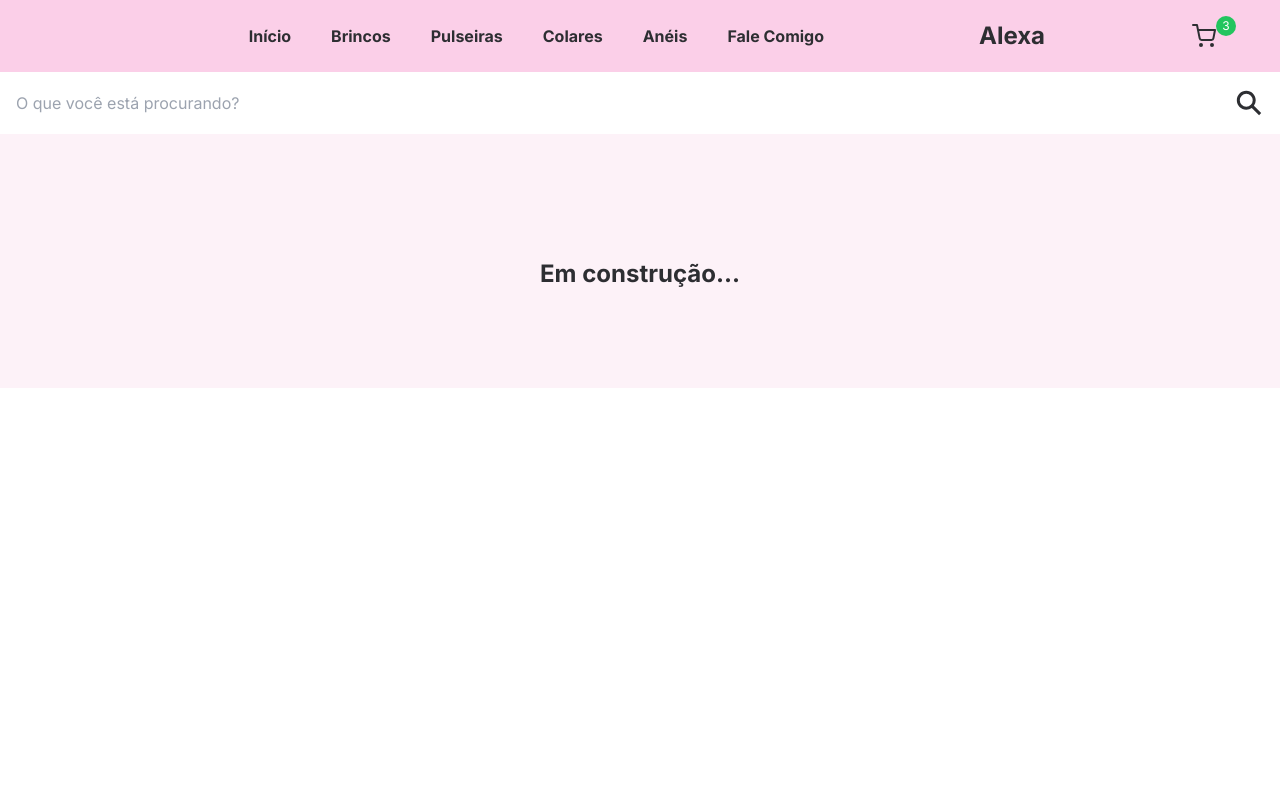
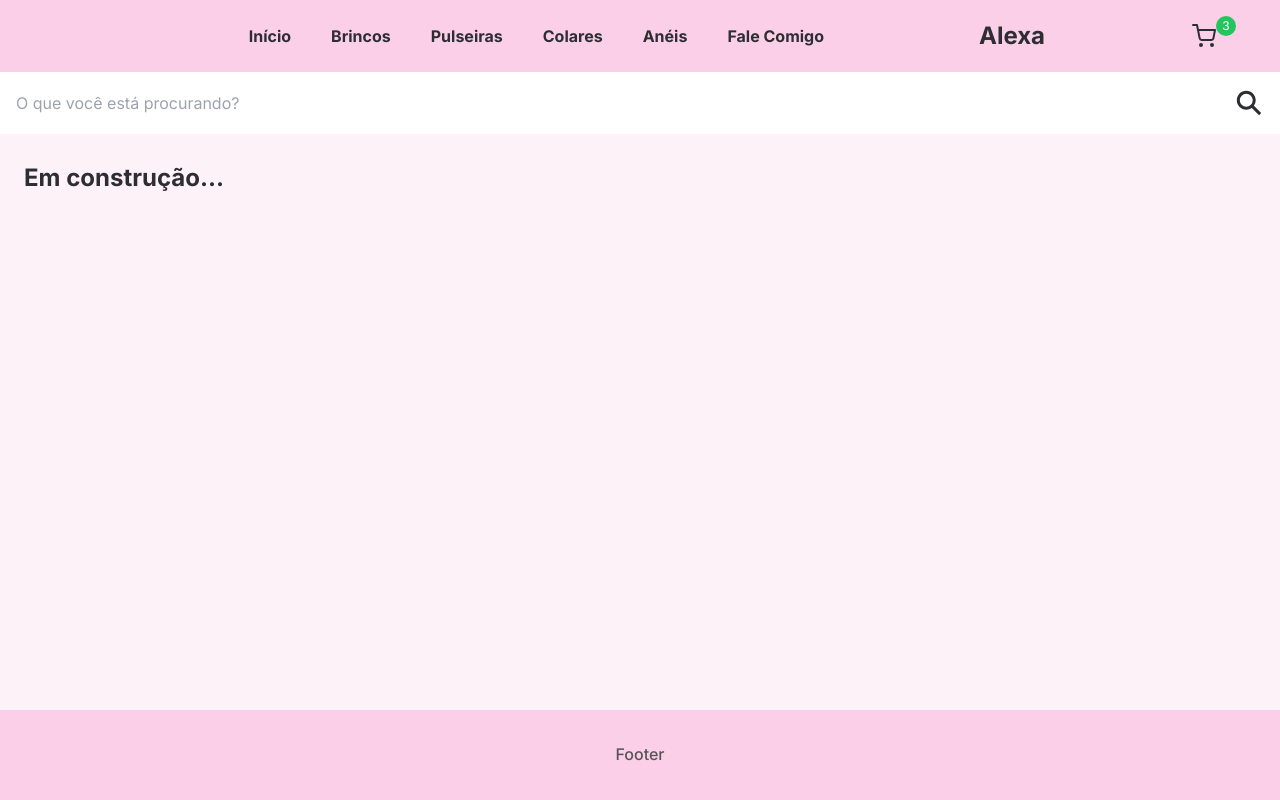
Before and after one commit to cafe51/Alexa-semijoias, a Next.js app in the folder alexa-site/: page / in a window 1280 px wide. Built offline with nearby package versions, Linux system fonts and the light colour scheme.

Commit message:
created BodyWithHeaderAndFooter component

```diff
--- a/alexa-site/src/app/carrinho/page.tsx
+++ b/alexa-site/src/app/carrinho/page.tsx
@@ -1,7 +1,7 @@
-import Header from '../components/Header';
 import db from '../../../public/db/db.json';
 import { ProductType } from '../utils/types';
 import CartItem from './CartItem';
+import BodyWithHeaderAndFooter from '../components/BodyWithHeaderAndFooter';
 
 const produtoMock1 = db.aneis[1];
 const produtoMock2 = db.brincos[0];
@@ -12,9 +12,7 @@ const mockProdutos = [produtoMock1, produtoMock2, produtoMock3];
 
 export default function Carrinho() {
     return (
-        <div className="secColor ">
-            <Header />
-            <main className="flex text-start flex-col gap-4 items-start justify-between pt-40 p-6">
+        <BodyWithHeaderAndFooter>
             <h2 className='text-center self-center'>FINALIZE SUA COMPRA</h2>
             <section className='flex flex-col gap-1'>
                 {
@@ -46,8 +44,6 @@ export default function Carrinho() {
                         Continuar comprando
                 </button>
             </section>
-            </main>
-        </div>
-
+        </BodyWithHeaderAndFooter>
     );
 }
--- /dev/null
+++ b/alexa-site/src/app/components/BodyWithHeaderAndFooter.tsx
@@ -0,0 +1,18 @@
+import Footer from './Footer';
+import Header from './Header';
+
+export default function BodyWithHeaderAndFooter({
+    children,
+}: Readonly<{
+  children: React.ReactNode;
+}>) {
+    return (
+        <div className="flex flex-col justify-between min-h-screen secColor">
+            <Header />
+            <main className="flex text-start flex-col gap-4 items-start justify-between pt-40 p-6">
+                { children }
+            </main>
+            <Footer />
+        </div>
+    );
+}
--- a/alexa-site/src/app/components/Card.tsx
+++ b/alexa-site/src/app/components/Card.tsx
@@ -37,7 +37,7 @@ export default function Card({ cardData, productType }: {cardData: ProductType,
 
 
     return (
-        <section className="flex flex-col text-center  w-5/12 items-center justify-between pb-2 gap-2 border-solid border-2 borderColor shadowColor shadow-lg text-[12px] rounded-lg h-[450px]"
+        <section className="flex flex-col text-center w-[150px] items-center justify-between pb-2 gap-2 border-solid border-2 borderColor shadowColor shadow-lg text-[12px] rounded-lg h-[450px]"
         >
             <Link href={ `/${productType}/${cardData.id}` }>{ render }</Link>
             <button className='rounded-full bg-green-500 p-4 px-6 font-bold text-white'>COMPRE JÁ</button>
--- /dev/null
+++ b/alexa-site/src/app/components/Footer.tsx
@@ -0,0 +1,7 @@
+export default function Footer() {
+    return (
+        <footer className='self-end place-self-end justify-self-end w-full primColor h-[90px] flex justify-center items-center'>
+            <p>Footer</p>
+        </footer>
+    );
+}
--- a/alexa-site/src/app/components/Product.tsx
+++ b/alexa-site/src/app/components/Product.tsx
@@ -1,11 +1,11 @@
 'use client';
 
 import { useEffect, useState } from 'react';
-import Header from './Header';
 import { ProductType } from '../utils/types';
 import { getProductApiById } from '../utils/api';
 import ResponsiveCarousel from './ResponsiveCarousel';
 import Link from 'next/link';
+import BodyWithHeaderAndFooter from './BodyWithHeaderAndFooter';
 
 
 
@@ -29,9 +29,7 @@ export default function Product({ id, productType }: {id: string, productType: s
 
 
     return (
-        <div className="secColor">
-            <Header />
-            <main className="flex text-start flex-col gap-4 items-start justify-between pt-40 p-6">
+        <BodyWithHeaderAndFooter>
             { isLoading || !product ? 'carregando' : (
                 <>
                     <p>
@@ -63,7 +61,6 @@ export default function Product({ id, productType }: {id: string, productType: s
                 </>
 
             ) }
-            </main>
-        </div>
+        </BodyWithHeaderAndFooter>
     );
 }
--- a/alexa-site/src/app/components/ProductsList.tsx
+++ b/alexa-site/src/app/components/ProductsList.tsx
@@ -1,11 +1,10 @@
 'use client';
 
 import { useEffect, useState } from 'react';
-import Header from './Header';
-
 import { ProductType } from '../utils/types';
 import { getProductApi } from '../utils/api';
 import Card from './Card';
+import BodyWithHeaderAndFooter from './BodyWithHeaderAndFooter';
 
 
 export default function ProductsList({ productType }: { productType: string }) {
@@ -27,22 +26,17 @@ export default function ProductsList({ productType }: { productType: string }) {
     }, []);
 
     return (
-        <div className="bg-pink-50">
-            <Header />
-            <main className="flex flex-col items-center justify-between pt-40">
+        <BodyWithHeaderAndFooter>
             <h2>{ productType.charAt(0).toUpperCase() + productType.slice(1) }</h2>
-                <div className="">
             { isLoading || !products ? (
                 <h2>Loading...</h2>
             ) : (
-                        <div className=" flex flex-wrap justify-center gap-2">
+                <div className=" flex flex-wrap justify-between gap-2 ">
                     { products.map((productsData) => {
                         return <Card key={ productsData.id } productType={ productType } cardData={ productsData }  />;
                     }) }
                 </div>
             ) }
-                </div>
-            </main>
-        </div>
+        </BodyWithHeaderAndFooter>
     );
 }
--- a/alexa-site/src/app/login/page.tsx
+++ b/alexa-site/src/app/login/page.tsx
@@ -1,7 +1,9 @@
+import BodyWithHeaderAndFooter from '../components/BodyWithHeaderAndFooter';
+
 export default function Login() {
     return (
-        <main>
-            <p>Login</p>
-        </main>
+        <BodyWithHeaderAndFooter>
+            <h2>Em construção...</h2>
+        </BodyWithHeaderAndFooter>
     );
 }
--- a/alexa-site/src/app/page.tsx
+++ b/alexa-site/src/app/page.tsx
@@ -1,15 +1,9 @@
-import Header from './components/Header';
-
+import BodyWithHeaderAndFooter from './components/BodyWithHeaderAndFooter';
 
 export default function Home() {
-
     return (
-        <div className='secColor'>
-
-            <Header />
-            <main className="flex flex-col items-center justify-between p-24 pt-64">
-                <h2>Em construção...</h2>
-            </main>
-        </div>
+        <BodyWithHeaderAndFooter>
+            <h2>Em construção...</h2>
+        </ BodyWithHeaderAndFooter>
     );
 }
```
Lines whose indentation alone changed are shown as unchanged.
